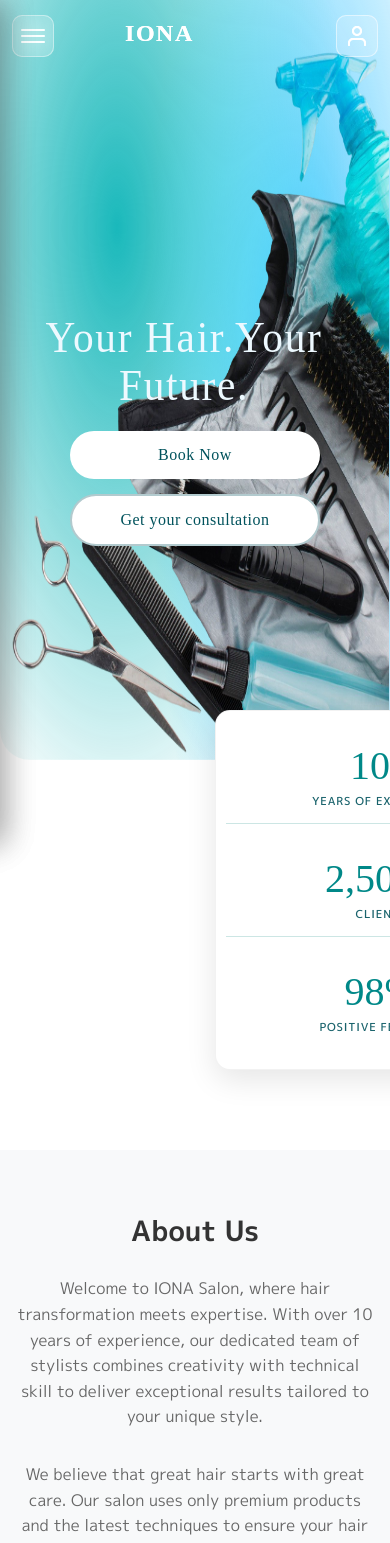
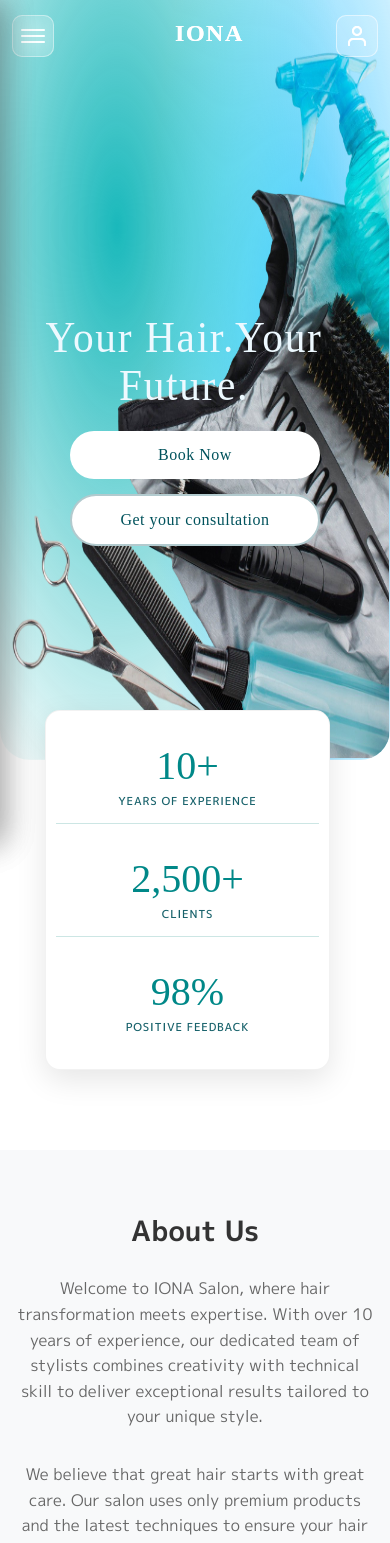
Before and after one commit to decalcoomania/IONA-web, a React (Create React App) app: page / in a window 390 px wide. Shown: the top 1543 px of the page. Built offline with nearby package versions, Linux system fonts and the light colour scheme; no server answers; a web font is replaced by a local one.

Commit message:
Адаптивний хоум

```diff
--- a/src/components/Header/Header.css
+++ b/src/components/Header/Header.css
@@ -478,6 +478,7 @@
 @media (max-width: 480px) {
   .logo-title {
     font-size: 24px;
+    transform: translateX(50px);
   }
 
   .menu-content {
@@ -508,6 +509,7 @@
   .logo-title {
     font-size: 22px;
     letter-spacing: 1px;
+
   }
 
   .menu-content {
--- a/src/pages/Home/Home.css
+++ b/src/pages/Home/Home.css
@@ -1114,6 +1114,7 @@
     transform: none;
     margin-top: -50px;
     margin-bottom: 80px;
+    margin-left: -270px;
   }
 
   .stats-block {
@@ -1371,10 +1372,13 @@
   .stats-block {
     padding: 20px 10px;
     border-radius: 15px;
-    transform: translateX(-100px); /* +50px лівіше */
-    margin-left: 100px;
-  }
-
+    transform: translateX(50px);
+    margin-left: 50px;
+  }
+  .stats-container{
+    transform: translateX(-50px);
+    margin-left: 50px;
+  }
   .stats-grid {
     gap: 20px;
   }
@@ -1433,10 +1437,13 @@
   .stats-block {
     padding: 15px 10px;
     border-radius: 12px;
-    transform: translateX(-100px); /* +50px лівіше */
-    margin-left: 100px;
-  }
-
+    transform: translateX(-0px);
+    margin-left: 0px;
+  }
+  .stats-container{
+    transform: translateX(-0px);
+    margin-left: 0px;
+  }
   .stat-number {
     font-size: 36px;
   }
```
